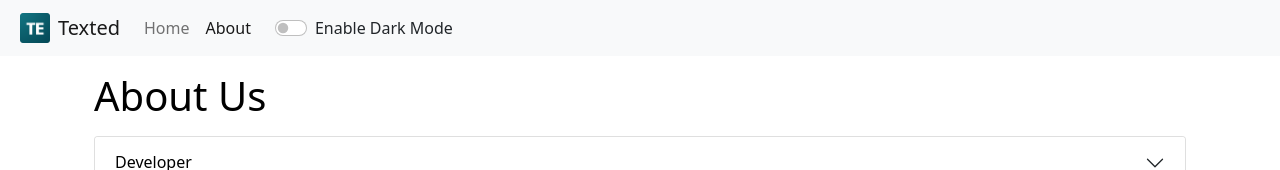
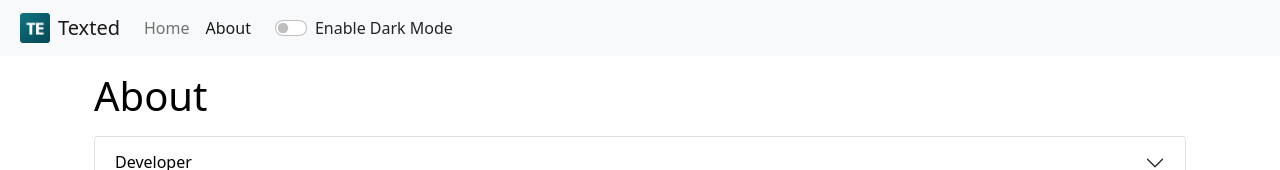
Before and after one commit to meetjshah/Texted, a React (Create React App) app: page /about in a window 1280 px wide. Shown: the top 170 px of the page. Built offline with nearby package versions, Linux system fonts and the light colour scheme.

Commit message:
About Component

```diff
--- a/src/components/About.js
+++ b/src/components/About.js
@@ -38,7 +38,7 @@ export default function About(props) {
     return (
 
         <div className="container" style={{color:props.mode === 'dark' ? 'white' : 'black'}} >
-            <h1 className="my-3"> About Us</h1>
+            <h1 className="my-3"> About</h1>
             <div className="accordion ml-3" id="accordionExample" style={{color:props.mode === 'dark' ? 'white' : 'black'}} >
                 <div className="accordion-item">
                     <h2 className="accordion-header" id="headingOne">
```
